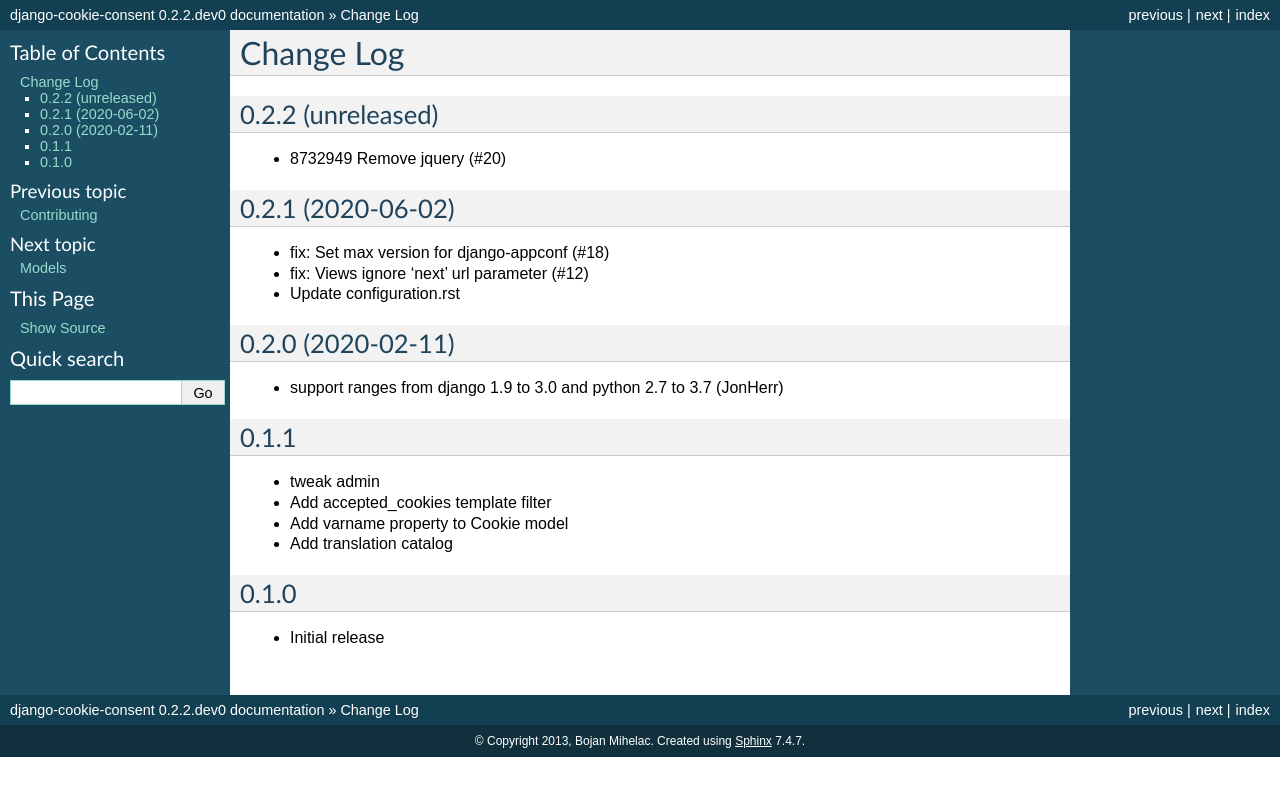
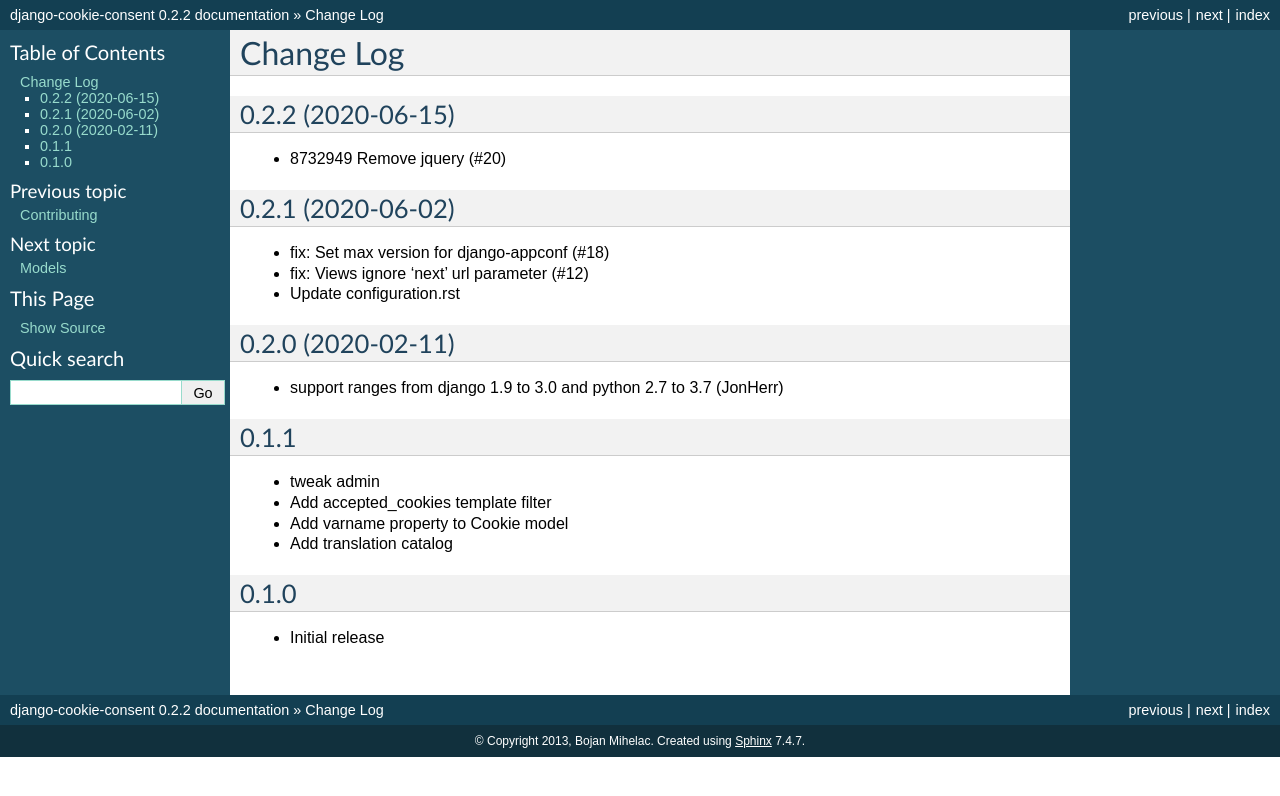
Before and after one commit to jazzband/django-cookie-consent, a Sphinx documentation site: the page built from docs/changelog.rst, in a window 1280 px wide. Shown: the top 796 px of the page. Built offline with Sphinx 7.4.7, drawn with Linux system fonts in a browser that asks for light colours; the version number is read from the project's files by our own code.

Commit message:
Preparing release 0.2.2

```diff
--- a/docs/changelog.rst
+++ b/docs/changelog.rst
@@ -2,7 +2,7 @@
 Change Log
 ===========
 
-0.2.2 (unreleased)
+0.2.2 (2020-06-15)
 ------------------
 
 * 8732949 Remove jquery (#20)
--- a/setup.py
+++ b/setup.py
@@ -2,7 +2,7 @@
 from setuptools import find_packages
 
 
-version = '0.2.2.dev0'
+version = '0.2.2'
 
 CLASSIFIERS = [
     'Framework :: Django',
```
